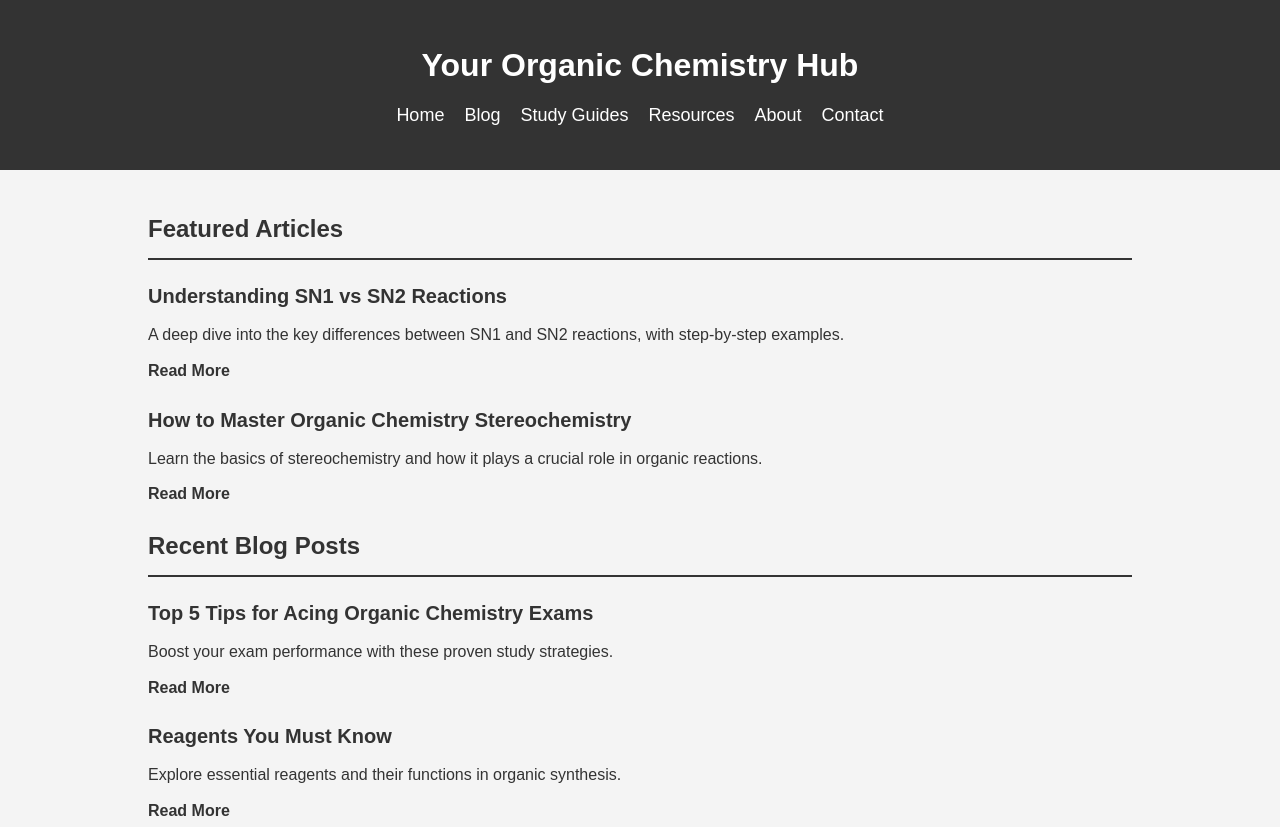
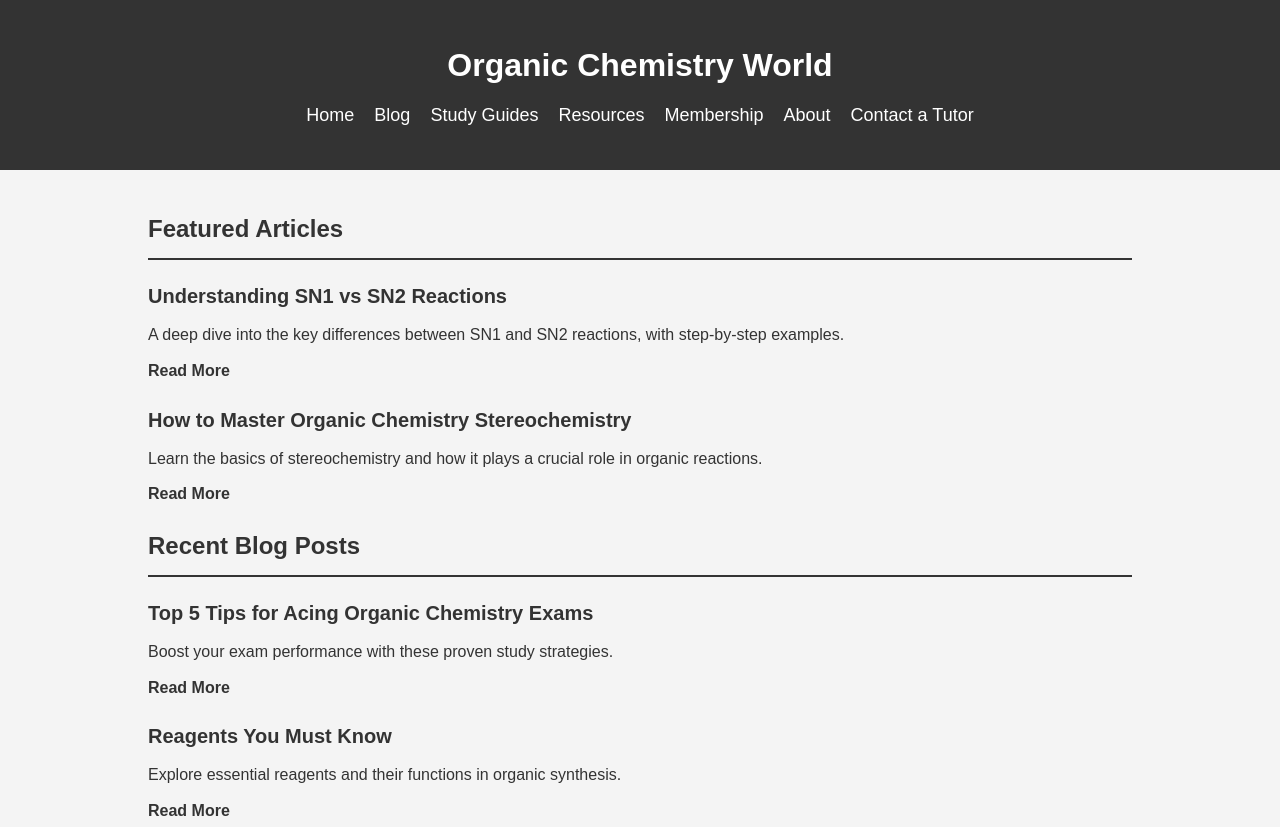
Before and after one commit to sakeizpro/organicchemistryworld, a plain HTML site: page index (1).html in a window 1280 px wide. Shown: the top 827 px of the page. Drawn offline with Linux system fonts and the light colour scheme.

Commit message:
Update index (1).html

```diff
--- a/index (1).html
+++ b/index (1).html
@@ -14,15 +14,16 @@
     <!-- Header Section -->
     <header>
         <div class="container">
-            <h1>Your Organic Chemistry Hub</h1>
+            <h1>Organic Chemistry World</h1>
             <nav>
                 <ul>
                     <li><a href="#">Home</a></li>
                     <li><a href="#">Blog</a></li>
                     <li><a href="#">Study Guides</a></li>
                     <li><a href="#">Resources</a></li>
+                    <li><a href="#">Membership</a></li>
                     <li><a href="#">About</a></li>
-                    <li><a href="#">Contact</a></li>
+                    <li><a href="#">Contact a Tutor</a></li>
                 </ul>
             </nav>
         </div>
```
